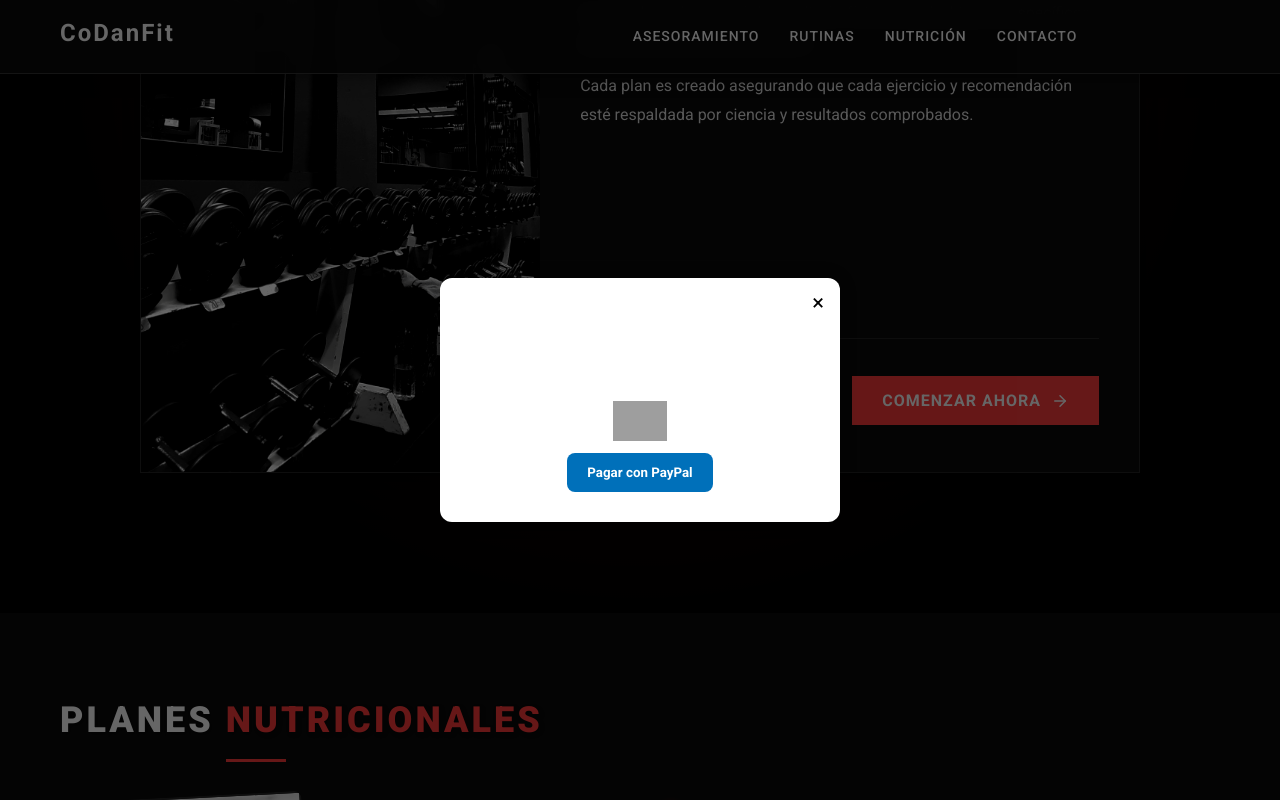
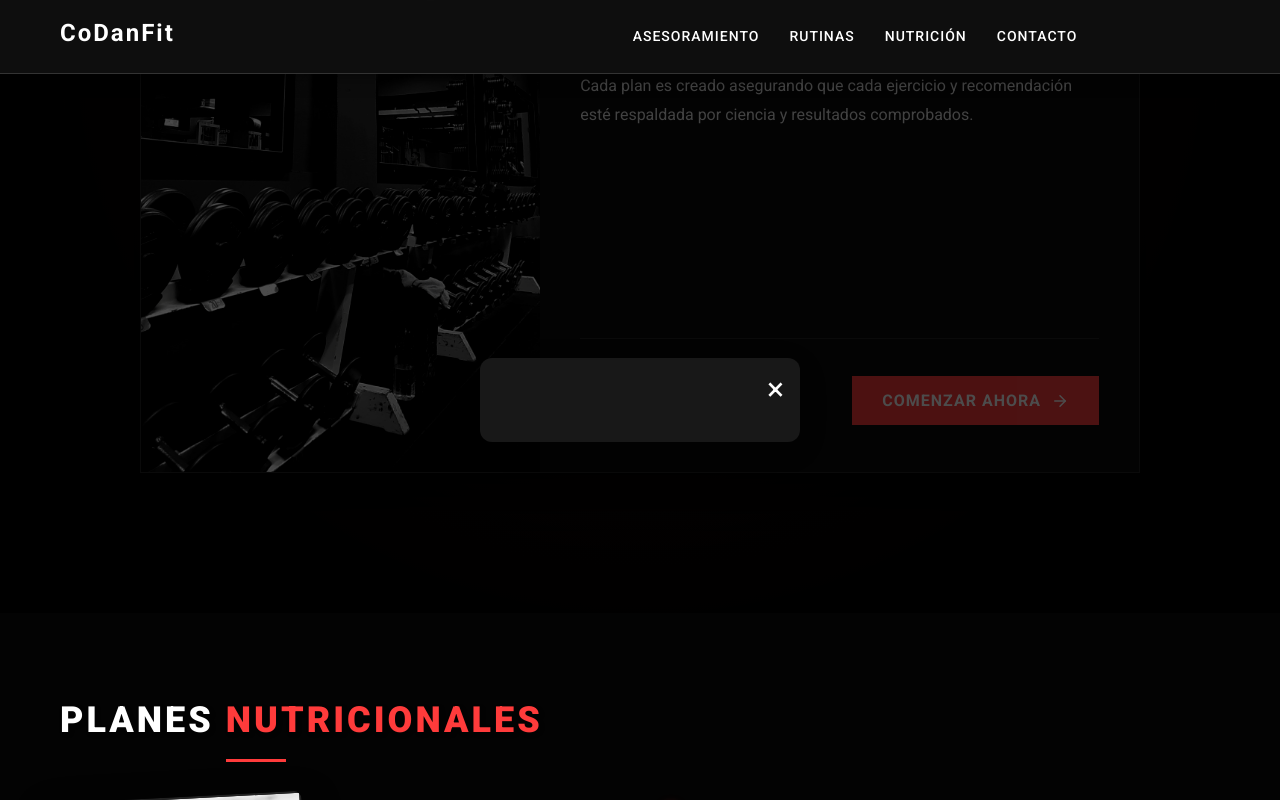
Before and after one commit to colito1523/codan, a React (Vite) app: page / in a window 1280 px wide. Both pictures are taken after a click on the button "COMENZAR AHORA". Shown: the part 2271-3071 px from the top of the page. Built offline with nearby package versions, Linux system fonts and the light colour scheme; grey boxes are pictures that could not be loaded.

Commit message:
ya funciona falta poder abrirlo y cerrarlo bien

```diff
--- /dev/null
+++ b/src/components/Modal.css
@@ -0,0 +1,27 @@
+.modal-overlay {
+  position: fixed;
+  top: 0; left: 0; right: 0; bottom: 0;
+  background: rgba(0,0,0,0.7);
+  display: flex;
+  align-items: center;
+  justify-content: center;
+  z-index: 9999;
+}
+.modal-content {
+  background: #181818;
+  padding: 32px 24px;
+  border-radius: 12px;
+  min-width: 320px;
+  position: relative;
+  box-shadow: 0 8px 32px rgba(0,0,0,0.4);
+}
+.modal-close {
+  position: absolute;
+  top: 12px;
+  right: 16px;
+  background: none;
+  border: none;
+  color: #fff;
+  font-size: 2rem;
+  cursor: pointer;
+}
--- /dev/null
+++ b/src/components/Modal.tsx
@@ -0,0 +1,21 @@
+import React from "react"
+import "./Modal.css"
+
+interface ModalProps {
+  isOpen: boolean
+  onClose: () => void
+  children: React.ReactNode
+}
+
+export default function Modal({ isOpen, onClose, children }: ModalProps) {
+  if (!isOpen) return null
+
+  return (
+    <div className="modal-overlay" onClick={onClose}>
+      <div className="modal-content" onClick={e => e.stopPropagation()}>
+        <button className="modal-close" onClick={onClose}>×</button>
+        {children}
+      </div>
+    </div>
+  )
+}
--- a/src/components/NutritionPlans.jsx
+++ b/src/components/NutritionPlans.jsx
@@ -3,7 +3,8 @@ import nutrition1 from "../assets/nutrition1.jpg"
 import nutrition2 from "../assets/nutrition2.jpg"
 import nutrition3 from "../assets/nutrition3.jpeg"
 import nutrition4 from "../assets/nutrition4.jpeg"
-import PaymentModal from "./PopUps/PaymentModal"
+import PaypalButtonNutrition from "../components/Paypal/PaypalButtonNutrition"
+import Modal from "./Modal"
 
 import { useState, useEffect, useRef } from "react"
 
@@ -130,11 +131,13 @@ const NutritionPlans = () => {
     VER PLAN NUTRICIONAL
   </button>
 </div>
+<Modal isOpen={isModalOpen} onClose={() => setIsModalOpen(false)}>
+  <PaypalButtonNutrition/>
+</Modal>
 
           </div>
         </div>
       </div>
-            <PaymentModal isOpen={isModalOpen} onClose={() => setIsModalOpen(false)} />
     </section>
   )
 }
--- /dev/null
+++ b/src/components/Paypal/PaypalButtonNutrition.jsx
@@ -0,0 +1,35 @@
+import { useEffect } from "react"
+
+export default function PaypalButtonNutrition() {
+  useEffect(() => {
+    // Limpiar el contenedor antes de renderizar
+    const container = document.getElementById("paypal-container-NUTRITION")
+    if (container) container.innerHTML = ""
+
+    // Crear y agregar el script
+    const script = document.createElement("script")
+    script.src = "https://www.paypal.com/sdk/js?client-id=BAAVg9LFHNJvlPIKkWuD-ukuoCxVxmr0Z88uN7up-iQ5h1ic7gmA21otd0Tuvk8Jlnri5d7_r1csxAPy38&components=hosted-buttons&disable-funding=venmo&currency=USD"
+    script.async = true
+    script.onload = () => {
+      if (window.paypal) {
+        window.paypal.HostedButtons({
+          hostedButtonId: "TBUJT72SQ8UKG",
+        }).render("#paypal-container-NUTRITION")
+      }
+    }
+
+    document.body.appendChild(script)
+
+    // Cleanup: eliminar el script y limpiar el contenedor al desmontar
+    return () => {
+      if (container) container.innerHTML = ""
+      document.body.removeChild(script)
+    }
+  }, [])
+
+  return (
+    <div style={{ marginTop: 20 }}>
+      <div id="paypal-container-NUTRITION" />
+    </div>
+  )
+}
--- /dev/null
+++ b/src/components/Paypal/PaypalButtonRoutine.jsx
@@ -0,0 +1,35 @@
+import { useEffect } from "react"
+
+export default function PaypalButtonRoutine() {
+  useEffect(() => {
+    // Limpiar el contenedor antes de renderizar
+    const container = document.getElementById("paypal-container-TBUJT72SQ8UKG")
+    if (container) container.innerHTML = ""
+
+    // Crear y agregar el script
+    const script = document.createElement("script")
+    script.src = "https://www.paypal.com/sdk/js?client-id=BAAVg9LFHNJvlPIKkWuD-ukuoCxVxmr0Z88uN7up-iQ5h1ic7gmA21otd0Tuvk8Jlnri5d7_r1csxAPy38&components=hosted-buttons&disable-funding=venmo&currency=USD"
+    script.async = true
+    script.onload = () => {
+      if (window.paypal) {
+        window.paypal.HostedButtons({
+          hostedButtonId: "TBUJT72SQ8UKG",
+        }).render("#paypal-container-TBUJT72SQ8UKG")
+      }
+    }
+
+    document.body.appendChild(script)
+
+    // Cleanup: eliminar el script y limpiar el contenedor al desmontar
+    return () => {
+      if (container) container.innerHTML = ""
+      document.body.removeChild(script)
+    }
+  }, [])
+
+  return (
+    <div style={{ marginTop: 20 }}>
+      <div id="paypal-container-TBUJT72SQ8UKG" />
+    </div>
+  )
+}
--- a/src/components/PopUps/PaymentModal.jsx
+++ b/src/components/PopUps/PaymentModal.jsx
@@ -1,5 +1,6 @@
 // components/PaymentModal.jsx
 import "./PaymentModal.css"
+import PaypalButtonNutrition from "../Paypal/PaypalButtonNutrition"
 
 export default function PaymentModal({ isOpen, onClose }) {
   if (!isOpen) return null
@@ -11,8 +12,7 @@ export default function PaymentModal({ isOpen, onClose }) {
         <h3 className="modal-title">Método de Pago</h3>
         <p className="modal-text">Seleccioná PayPal para continuar con tu compra.</p>
         <div className="paypal-button">
-          <img src="https://www.paypalobjects.com/webstatic/icon/pp258.png" alt="PayPal" />
-          <button className="btn-paypal">Pagar con PayPal</button>
+          <PaypalButtonNutrition />
         </div>
       </div>
     </div>
--- a/src/components/Routines.tsx
+++ b/src/components/Routines.tsx
@@ -2,7 +2,8 @@ import { useState } from "react"
 import { ArrowRight, CheckCircle } from "lucide-react"
 import "./Routines.css"
 import rutinaImg from "../assets/rutinas.jpeg"
-import PaymentModal from "./PopUps/PaymentModal"
+import PaypalButtonRoutine from "./Paypal/PaypalButtonRoutine"
+import Modal from "./Modal"
 
 
 export default function PremiumRoutineShowcase() {
@@ -154,11 +155,15 @@ export default function PremiumRoutineShowcase() {
     <ArrowRight className="button-icon" size={18} />
   </button>
 </div>
+
+<Modal isOpen={isModalOpen} onClose={() => setIsModalOpen(false)}>
+  <PaypalButtonRoutine />
+</Modal>
             </div>
           </div>
         </div>
       </div>
-      <PaymentModal isOpen={isModalOpen} onClose={() => setIsModalOpen(false)} />
+
 
     </section>
 
```
Lines whose indentation alone changed are shown as unchanged.
